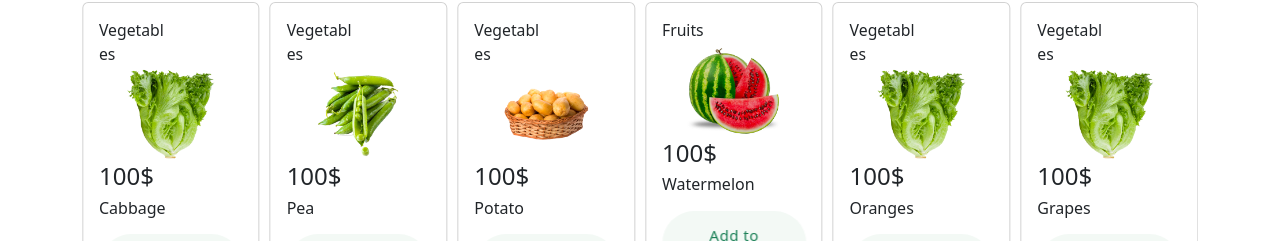
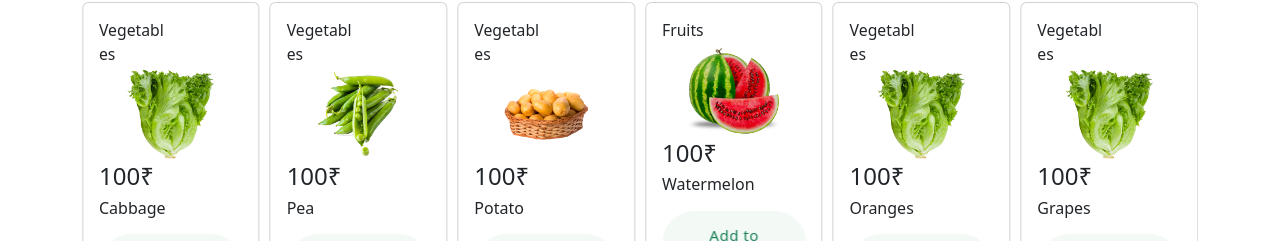
Before and after one commit to haquedot/F, a React (Vite) app: page / in a window 1280 px wide. Shown: the part 538-779 px from the top of the page. Built offline with nearby package versions, Linux system fonts and the light colour scheme.

Commit message:
replaced dollar to rupee

```diff
--- a/src/components/Slider.jsx
+++ b/src/components/Slider.jsx
@@ -50,7 +50,7 @@ const Slider = () => {
                   </div>
                   <img src={getImageUrl(product)} alt={product.imageId} srcSet="" />
                   <div className="d-block text-start mb-3">
-                    <h4>{product.price}$</h4>
+                    <h4>{product.price}₹</h4>
                     <h6>{product.name}</h6>
                   </div>
                   <button  className='btn_white w-100'>Add to cart</button>
```
